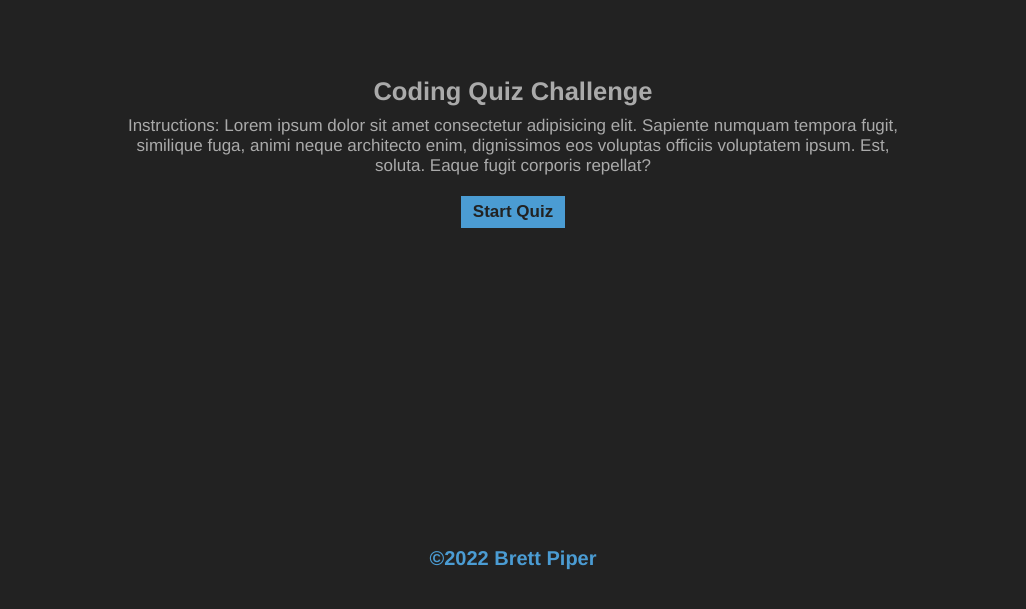
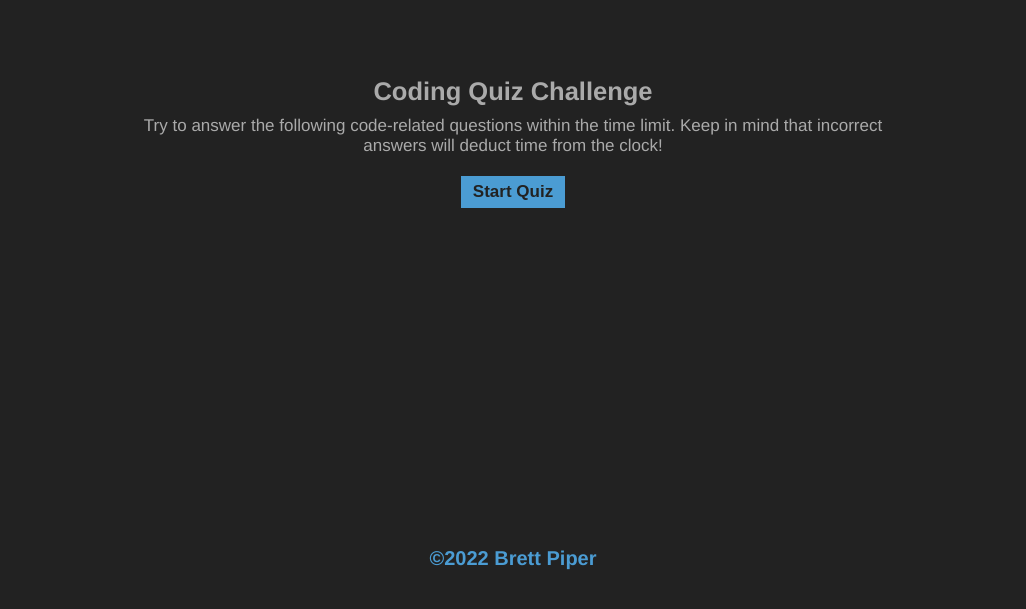
Before and after one commit to bpiper91/code-quiz, a plain HTML site: page index.html in a window 1280 px wide. Shown: the part 67-676 px from the top of the page, without its empty margins (127-1153 px from the left). Drawn offline with Linux system fonts and the light colour scheme.

Commit message:
add instructions to index.html

```diff
--- a/index.html
+++ b/index.html
@@ -19,9 +19,8 @@
         <div class="question-block" id="question-block">
             <h2 id="question-text">Coding Quiz Challenge</h2>
             <div id="question-content">
-                <p id="instructions">Instructions: Lorem ipsum dolor sit amet consectetur adipisicing elit. Sapiente numquam tempora fugit,
-                similique fuga, animi neque architecto enim, dignissimos eos voluptas officiis voluptatem ipsum. Est,
-                soluta. Eaque fugit corporis repellat?</p>
+                <p id="instructions">Try to answer the following code-related questions within the time limit. Keep in
+                    mind that incorrect answers will deduct time from the clock!</p>
             </div>
             <button id="start-btn" class="start-btn">Start Quiz</button>
         </div>
```
